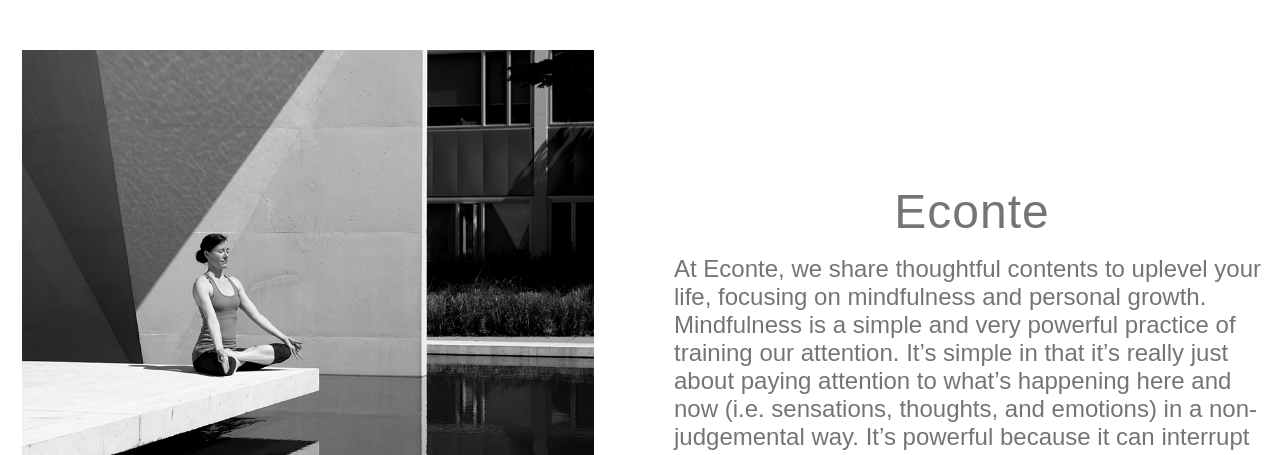
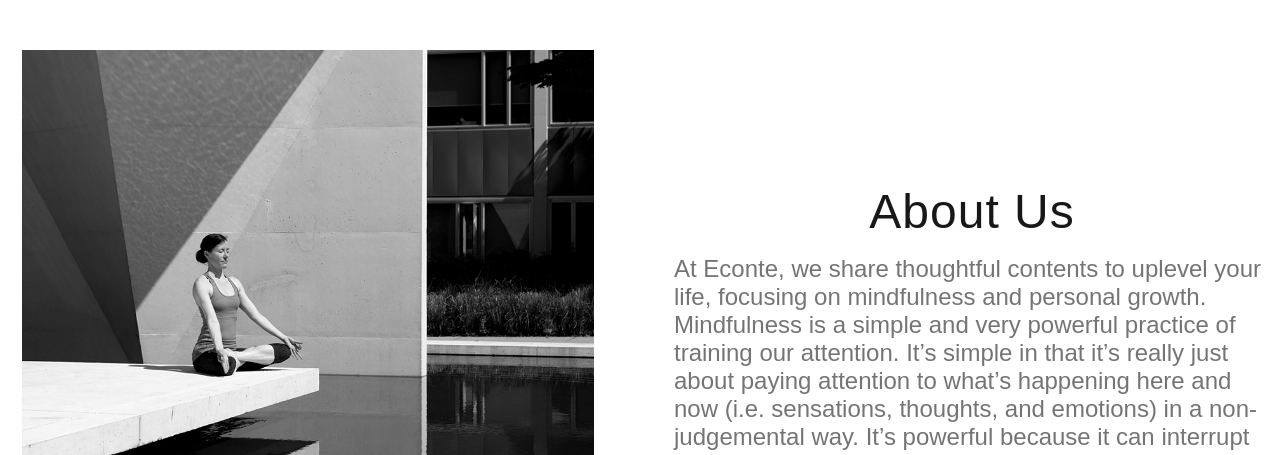
Before and after one commit to bytesbyt/econte, a plain HTML site: page index.html in a window 1280 px wide. Shown: the part 712-1167 px from the top of the page. Drawn offline with Linux system fonts and the light colour scheme; a web font is replaced by a local one.

Commit message:
Change h2 and h3 color (general style)

```diff
--- a/assets/css/styles.css
+++ b/assets/css/styles.css
@@ -28,7 +28,7 @@
 h3 {
   font-family: "Gabarito", sans-serif;
   letter-spacing: 1px;
-  color: #666666;
+  color: black;
 }
 
 /* Header */
@@ -202,7 +202,7 @@
 }
 
 /* Subscribe Page
-    (Not original work- Used external source: Love Running
+    (Used external source (Love Running) as reference-
     https://learn.codeinstitute.net/courses/course-v1:CodeInstitute+LRFX101+2023_Q2/courseware/e805068059af42af87681032aa64053f/1da6ad13213740f1855a51d30a2375b1/)
 */
 
--- a/index.html
+++ b/index.html
@@ -1,3 +1,4 @@
+<!--Econte Blog Site created by Tes Ryu 10.11.2023-->
 <!DOCTYPE html>
 <html lang="en">
   <head>
@@ -40,7 +41,7 @@
   </head>
   <body>
      <!--Header Section
-    (Not original work- Used external source: Love Running
+    (Used external source (Love Running) as reference-
     https://learn.codeinstitute.net/courses/course-v1:CodeInstitute+LRFX101+2023_Q2/courseware/e805068059af42af87681032aa64053f/1da6ad13213740f1855a51d30a2375b1/)
     -->
     <header>
@@ -87,7 +88,7 @@
                 </div>
                 <div class="about-text">
                     <div class="title">
-                        <h2>Econte</h2>
+                        <h2>About Us</h2>
                     </div>
                     <div>
                         <p>
```
Also changed, not shown: blog.html (+1 -1 lines), subscribe.html (+1 -1 lines).
